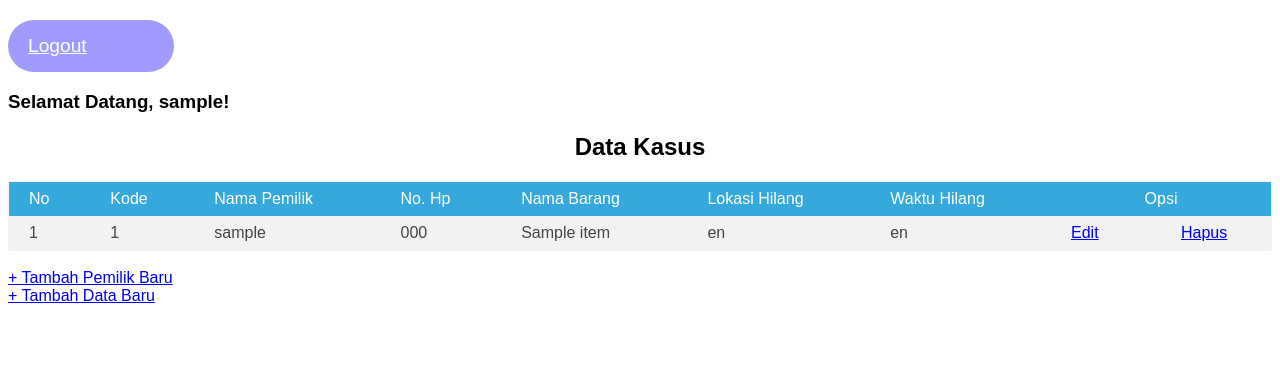
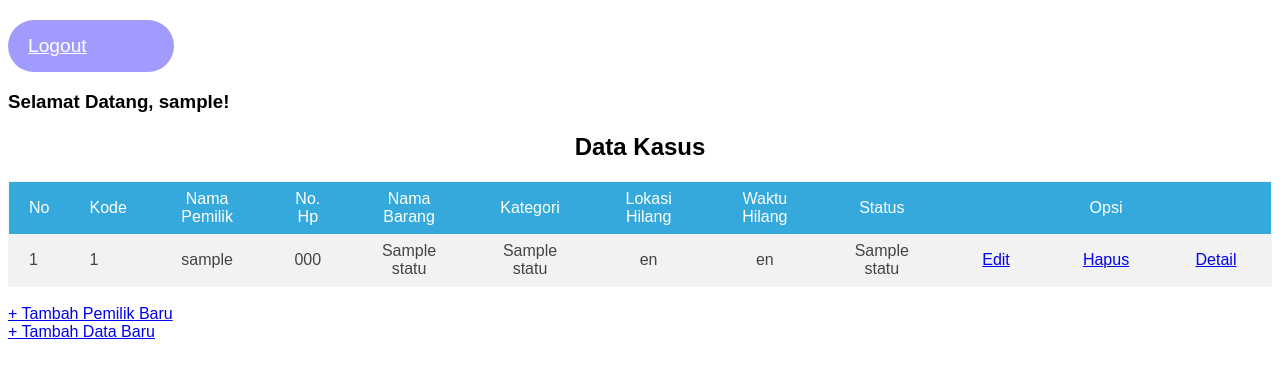
Before and after one commit to E3h0/Projek_akhir_basdat, a PHP site: page /dashboard.php in a window 1280 px wide. Shown: the top 378 px of the page. Run offline with PHP 8.4, Linux system fonts and the light colour scheme; the visitor is signed in with stand-in values (Sample User, id 1); tables that the repository leaves empty or names only in its code hold one stand-in row (values such as "Sample post"); data that the repository does not hold is empty.

Commit message:
update semua fitur di dashboard.php

```diff
--- a/dashboard.php
+++ b/dashboard.php
@@ -21,47 +21,51 @@
     <tr>
         <th>No</th>
         <th>Kode</th>
-        <th>Nama Pemilik</th>
-        <th>No. Hp</th>
-        <th>Nama Barang</th>
-        <th>Lokasi Hilang</th>
-        <th>Waktu Hilang</th>
-        <!-- <th>Kategori</th> -->
-        <th colspan=2><center>Opsi</center></th>
+        <th><center>Nama Pemilik</center></th>
+        <th><center>No. Hp</center></th>
+        <th><center>Nama Barang</center></th>
+        <th><center>Kategori</center></th>
+        <th><center>Lokasi Hilang</center></th>
+        <th><center>Waktu Hilang</center></th>
+        <th><center>Status</center></th>
+        <th colspan=3><center>Opsi</center></th>
     </tr>
 
     <?php
         include "config.php";
         $no = 1;
-        $data = mysqli_query($conn,"SELECT pengguna.id as p_id, pengguna.username, pengguna.phone, items.item_name, items.lokasi_hilang, items.waktu_hilang, items.item_id
-        FROM pengguna INNER JOIN items ON pengguna.id=items.pengguna_id");
-        // $dat = mysqli_query($conn, "SELECT * FROM pengguna INNER JOIN items on pengguna.id = items.pengguna_id
-        // INNER JOIN category ON items.item_id = category.items_id");
-        while($r = mysqli_fetch_array($data)){
-            $p_id = $r['p_id'];
+        // $data = mysqli_query($conn,"SELECT pengguna.id as p_id, pengguna.username, pengguna.phone, items.item_name, items.lokasi_hilang, items.waktu_hilang, items.item_id
+        // FROM pengguna INNER JOIN items ON pengguna.id=items.pengguna_id");
+        $dat = mysqli_query($conn, "SELECT * FROM pengguna INNER JOIN items on pengguna.id = items.pengguna_id
+        INNER JOIN category ON items.kategori_id = category.c_id INNER JOIN status ON items.st_id = status.s_id");
+        while($r = mysqli_fetch_array($dat)){
+            $p_id = $r['pengguna_id'];
             $nama_pemilik = $r['username'];
             $no_hp = $r['phone'];
             $nama_barang = $r['item_name'];
             $lokasi_hilang = $r['lokasi_hilang'];
             $waktu_hilang = $r['waktu_hilang'];
-            // $cat = $r['category_name'];
+            $cat = $r['category_name'];
+            $stat = $r['s_name'];
     ?>
             <tr><td><?php echo $no++; ?></td>
             <td><?php echo $p_id; ?></td>
-            <td><?php echo $nama_pemilik; ?></td>
-            <td><?php echo $no_hp; ?></td>
-            <td><?php echo $nama_barang; ?></td>
-            <td><?php echo $lokasi_hilang; ?></td>
-            <td><?php echo $waktu_hilang; ?></td>
-            <!-- <td><?php echo $cat; ?></td> -->
-            <td align=right width=70px><a href="edit.php?id=<?php echo $p_id;?>">Edit</a></td>
-            <td align=right width=70px><a href="hapus.php?id=<?php echo $p_id;?>">Hapus</a></td>
+            <td><center><?php echo $nama_pemilik; ?></center></td>
+            <td><center><?php echo $no_hp; ?></center></td>
+            <td><center><?php echo $nama_barang; ?></center></td>
+            <td><center><?php echo $cat; ?></center></td>
+            <td><center><?php echo $lokasi_hilang; ?></center></td>
+            <td><center><?php echo $waktu_hilang; ?></center></td>
+            <td><center><?php echo $stat; ?></center></td>
+            <td width=70px><center><a href="edit.php?id=<?php echo $p_id;?>">Edit</a></center></td>
+            <td width=70px><center><a href="hapus.php?id=<?php echo $p_id;?>">Hapus</a></center></td>
+            <td width=70px><center><a href="detail.php?id=<?php echo $p_id;?>">Detail</a></center></td>
             </tr>
             <?php
     }
     ?>
     </table></br>
     <a href="tambah_pengguna.php">+ Tambah Pemilik Baru</a><br>
-    <a href="tambah_item.php">+ Tambah Data Baru</a>
+    <a href="tambah_item.php">+ Tambah Data Baru</a><br>
 </body>
 </html>
```
